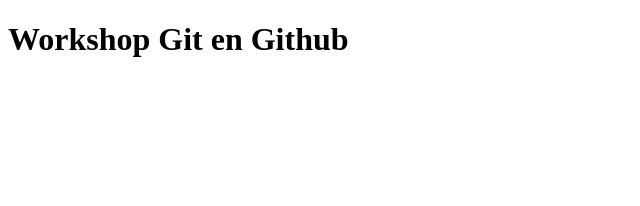
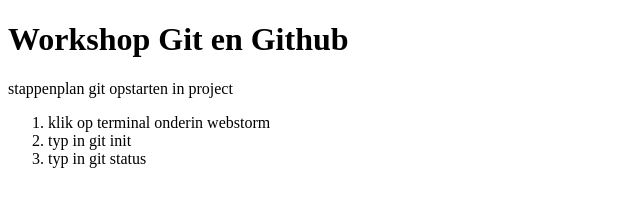
Before and after one commit to LJKR2020/workshop-GIT, a plain HTML site: page index.html in a window 1280 px wide. Shown: the whole page, without its empty margins (0-640 px from the left). Drawn offline with Linux system fonts and the light colour scheme.

Commit message:
eerste stappenplan toegevoegd

```diff
--- a/index.html
+++ b/index.html
@@ -6,5 +6,11 @@
 </head>
 <body>
     <h1>Workshop Git en Github</h1>
+    <p>stappenplan git opstarten in project</p>
+    <ol>
+        <li>klik op terminal onderin webstorm</li>
+        <li>typ in git init</li>
+        <li>typ in git status</li>
+    </ol>
 </body>
 </html>
```
